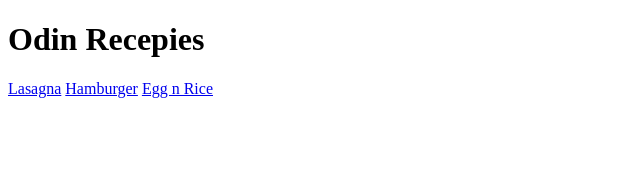
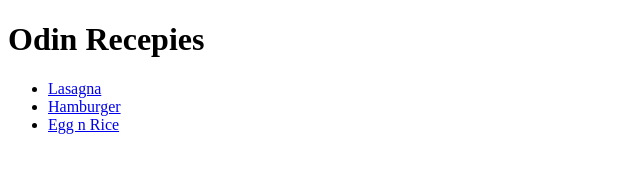
Before and after one commit to hedmund/odin-recipes, a plain HTML site: page index.html in a window 1280 px wide. Shown: the whole page, without its empty margins (0-640 px from the left). Drawn offline with Linux system fonts and the light colour scheme.

Commit message:
Make recipes on frontpage to list and fix typo in title

```diff
--- a/index.html
+++ b/index.html
@@ -6,8 +6,10 @@
     </head>
     <body>
         <h1>Odin Recepies</h1>
-        <a href="recipes/lasagna.html">Lasagna</a>
-        <a href="recipes/hamburger.html">Hamburger</a>
-        <a href="recipes/egg-n-rice.html">Egg n Rice</a>
+        <ul>
+        <li><a href="recipes/lasagna.html">Lasagna</a></li>
+        <li><a href="recipes/hamburger.html">Hamburger</a></li>
+        <li><a href="recipes/egg-n-rice.html">Egg n Rice</a></li>
+        </ul>
     </body>
 </html>
```
